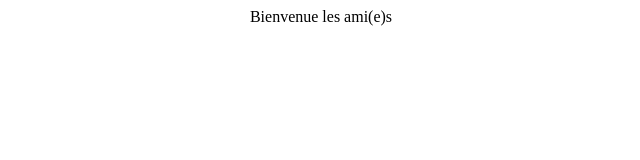
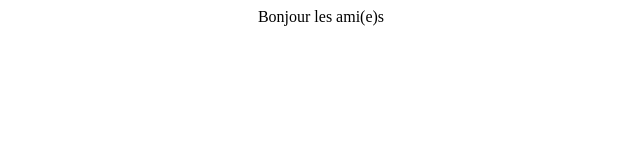
Before and after one commit to PhiIippeH/HELLO, a plain HTML site: page index.html in a window 1280 px wide. Shown: the full height of the page, 319-959 px from the left. Drawn offline with Linux system fonts and the light colour scheme.

Commit message:
Bienvenue->Bonjour

```diff
--- a/index.html
+++ b/index.html
@@ -1,8 +1,8 @@
 <html>
-<title>Bienvenue</title>
+<title>Bonjour</title>
 <body>
 <div align="center">
-<a1>Bienvenue les ami(e)s</a1>
+<a1>Bonjour les ami(e)s</a1>
 </div>
 </body>
 </html>
```
